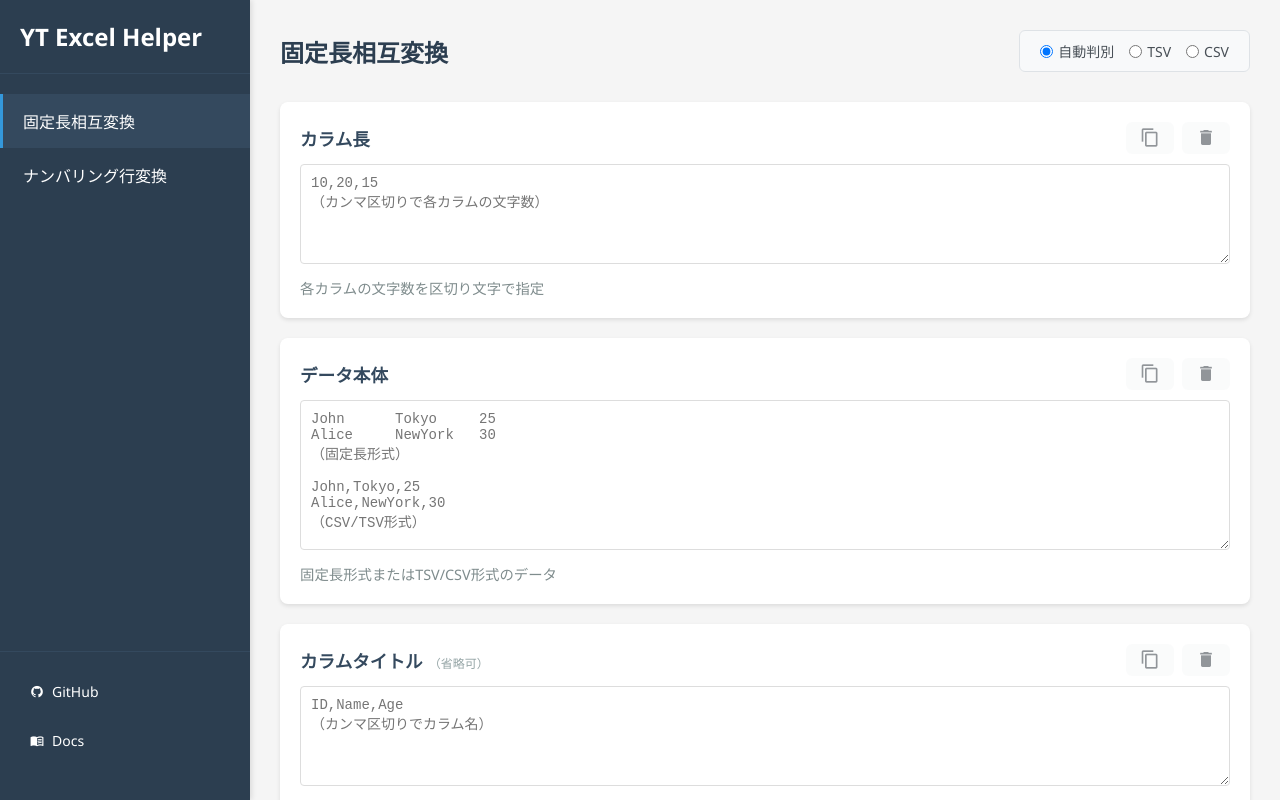
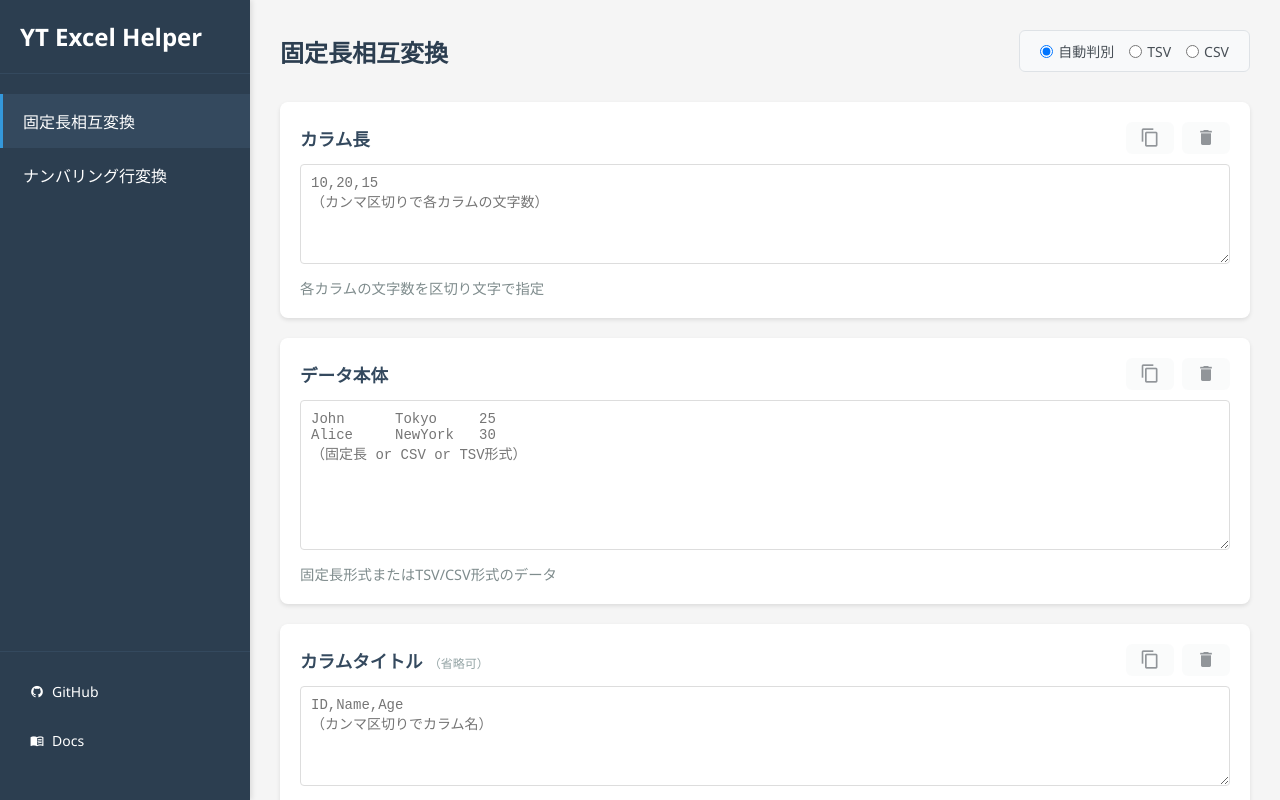
Before and after one commit to TomoTom0/excel-helper, a Vue app: page / in a window 1280 px wide. Built offline with nearby package versions, Linux system fonts and the light colour scheme.

Commit message:
fix: データ本体のplaceholderを簡潔に修正（固定長 or CSV or TSV形式）

```diff
--- a/src/views/FixedLengthConverter.vue
+++ b/src/views/FixedLengthConverter.vue
@@ -161,7 +161,7 @@ const copyFieldToClipboard = (text: string, fieldName: string) => {
           </button>
         </div>
       </div>
-      <textarea v-model="dataBody" rows="8" placeholder="John      Tokyo     25&#10;Alice     NewYork   30&#10;（固定長形式）&#10;&#10;John,Tokyo,25&#10;Alice,NewYork,30&#10;（CSV/TSV形式）"></textarea>
+      <textarea v-model="dataBody" rows="8" placeholder="John      Tokyo     25&#10;Alice     NewYork   30&#10;（固定長 or CSV or TSV形式）"></textarea>
       <p class="field-description">固定長形式またはTSV/CSV形式のデータ</p>
     </div>
 
```
